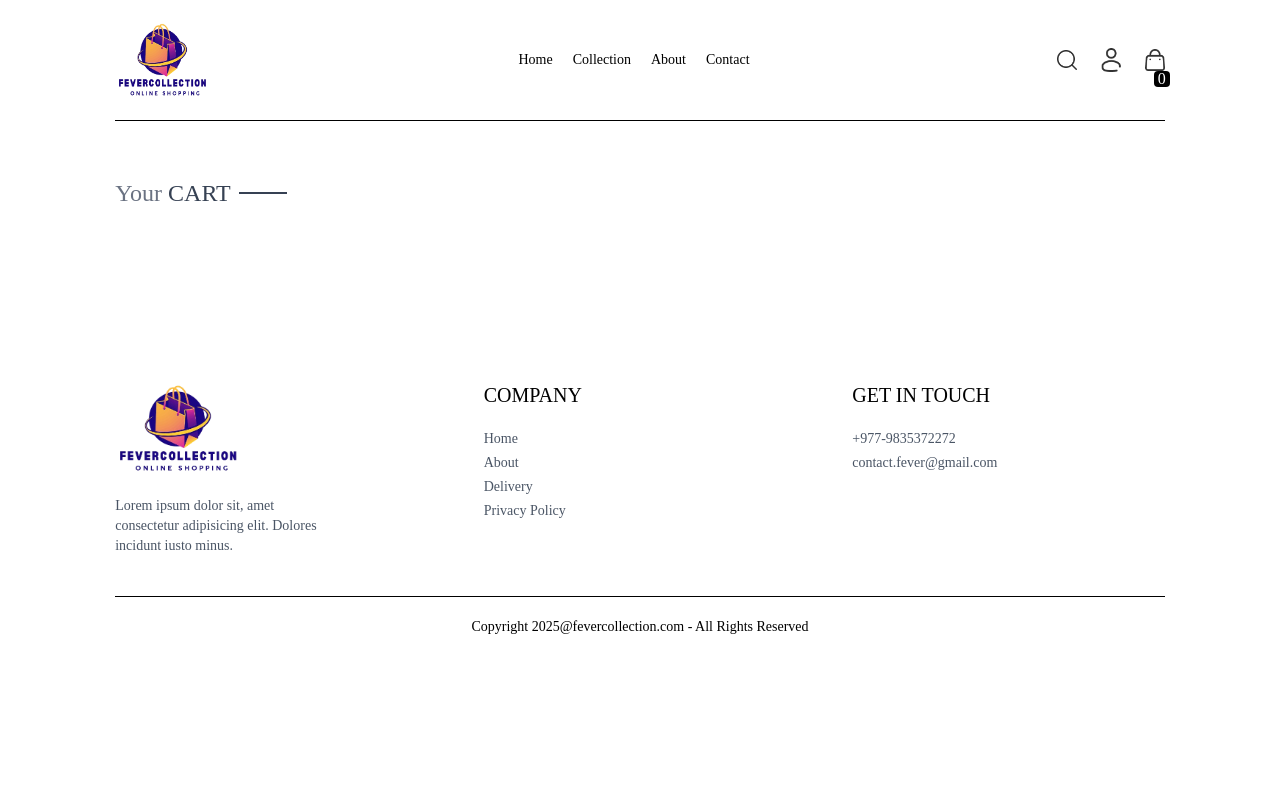
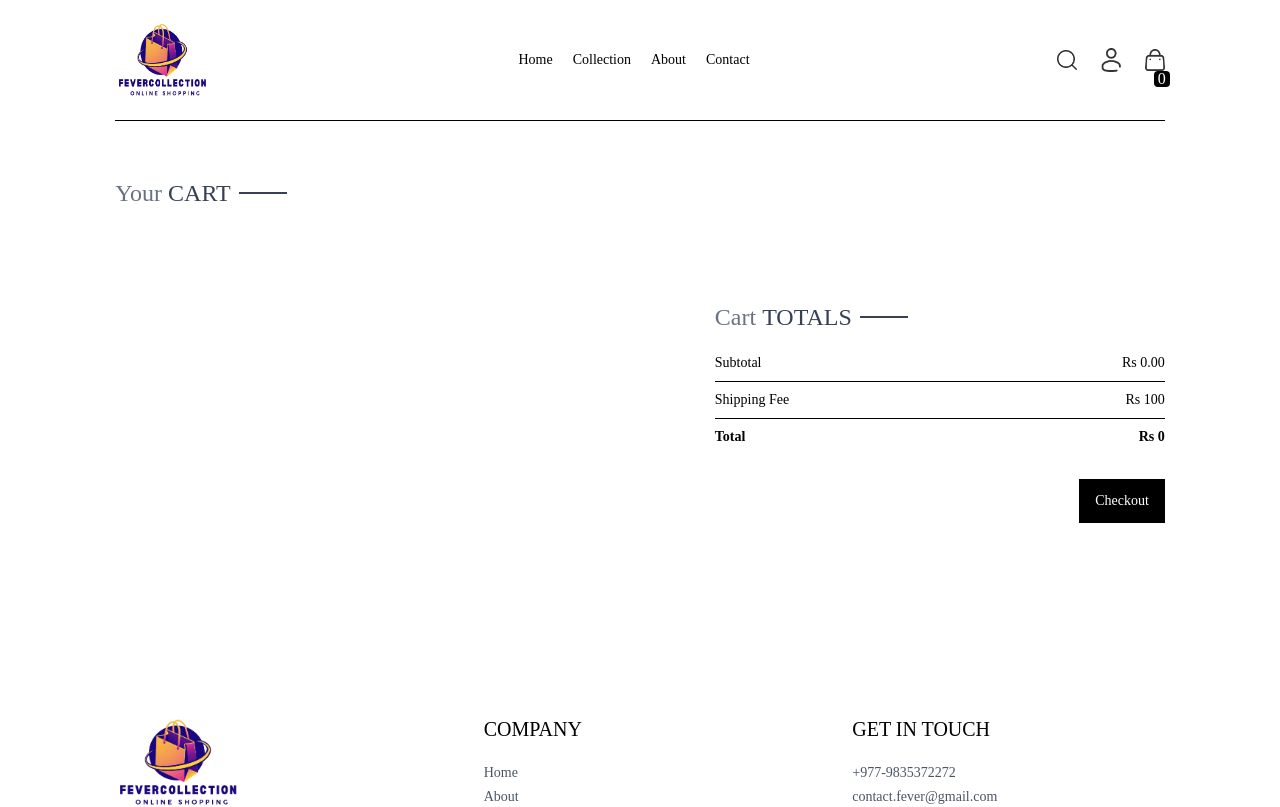
Before and after one commit to iamcody-git/ecom-collection, a React (Vite) app in the folder Frontend/: page /cart in a window 1280 px wide. Shown: the top 807 px of the page. Built offline with nearby package versions, Linux system fonts and the light colour scheme; a web font is replaced by a local one.

Commit message:
cart done

```diff
--- /dev/null
+++ b/Frontend/src/components/CartTotal.jsx
@@ -0,0 +1,34 @@
+import React, { useContext } from 'react'
+import { ShopContext } from '../context/ShopContext'
+import Title from './Title';
+
+const CartTotal = () => {
+    const {currency, delivery_fee, getCartAmount} = useContext(ShopContext);
+  return (
+    <div className='w-full'>
+        <div className='text-2xl'>
+            <Title text1={'Cart'} text2={'TOTALS'} />
+        </div>
+        <div className='flex flex-col gap-2 mt-2 text-sm'>
+            <div className='flex justify-between'>
+                <p>Subtotal</p>
+                <p>{currency} {getCartAmount()}.00</p>
+
+            </div>
+            <hr />
+            <div className='flex justify-between'>
+                <p>Shipping Fee</p>
+                <p>{currency} {delivery_fee}</p>
+            </div>
+            <hr />
+            <div className='flex justify-between'>
+                <b>Total</b>
+                <b>{currency} {getCartAmount() === 0? 0 :getCartAmount() + delivery_fee }</b>
+            </div>
+        </div>
+
+    </div>
+  )
+}
+
+export default CartTotal
--- a/Frontend/src/context/ShopContext.jsx
+++ b/Frontend/src/context/ShopContext.jsx
@@ -1,6 +1,8 @@
 import { createContext, useEffect, useState } from "react";
 import { products } from "../assets/assets";
 import { toast } from "react-toastify";
+import { useNavigate } from "react-router-dom";
+
 
 export const ShopContext = createContext();
 
@@ -10,6 +12,8 @@
   const [search, setSearch] = useState("");
   const [showSearch, setShowSearch] = useState(false);
   const [cartItem, setCartItem] = useState({});
+  const navigate = useNavigate();
+
 
   const addToCart = async (itemId, size) => {
     if (!size) {
@@ -50,6 +54,28 @@
 
 }
 
+const getCartAmount =() =>{
+  let totalAmount = 0;
+  for(const items in cartItem){
+    let itemInfo = products.find((product)=> product._id === items);
+    for(const item in cartItem[items]){
+      try {
+        if(cartItem[items][item] > 0){
+          totalAmount += itemInfo.price * cartItem[items][item]
+
+
+        }
+
+      } catch (error) {
+
+      }
+
+    }
+  }
+  return totalAmount;
+
+}
+
 
   const value = {
     products,
@@ -62,7 +88,9 @@
     cartItems: cartItem,
     addToCart,
     getCartCount,
-    updateQuantity
+    updateQuantity,
+    getCartAmount,
+    navigate
   };
 
   return (
--- a/Frontend/src/pages/Cart.jsx
+++ b/Frontend/src/pages/Cart.jsx
@@ -2,9 +2,10 @@
 import { ShopContext } from "../context/ShopContext";
 import Title from "../components/Title";
 import { assets } from "../assets/assets";
+import CartTotal from "../components/CartTotal";
 
 const Cart = () => {
-  const { products, currency, cartItems, updateQuantity } =
+  const { products, currency, cartItems, updateQuantity,navigate } =
     useContext(ShopContext);
   const [CartData, setCartData] = useState([]);
 
@@ -66,6 +67,15 @@
                 </div>
               </div>
               <input
+                onChange={(e) =>
+                  e.target.value === "" || e.target.value === "0"
+                    ? null
+                    : updateQuantity(
+                        item._id,
+                        item.size,
+                        Number(e.target.value)
+                      )
+                }
                 type="number"
                 min={1}
                 defaultValue={item.quantity}
@@ -81,6 +91,19 @@
           );
         })}
       </div>
+      <div className="flex justify-end my-20">
+        <div className="w-full sm:w-[450px]">
+          <CartTotal />
+          <div className="w-full text-end mt-0">
+            <button
+              onClick={() => navigate("/place-orders")}
+              className="bg-black text-white text-sm my-8 px-4 py-3 cursor-pointer"
+            >
+              Checkout
+            </button>
+          </div>
+        </div>
+      </div>
     </div>
   );
 };
```
